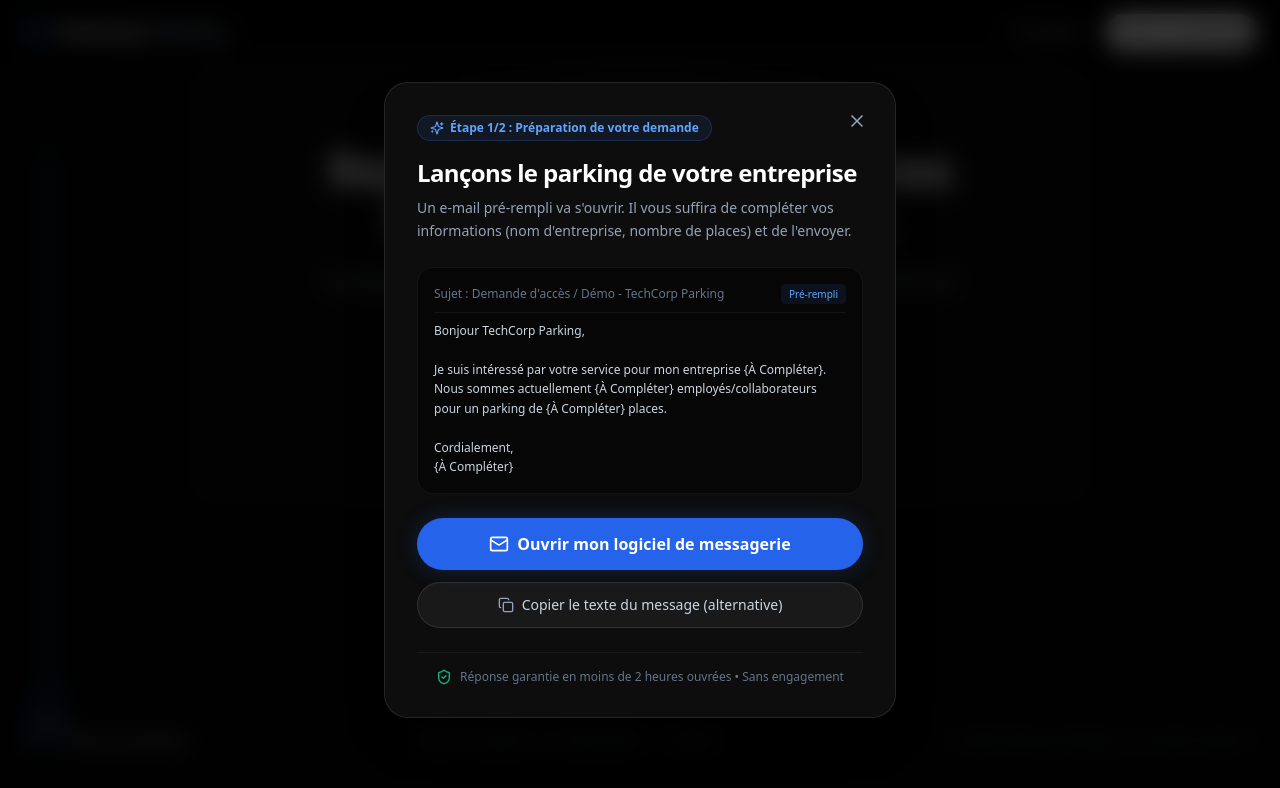
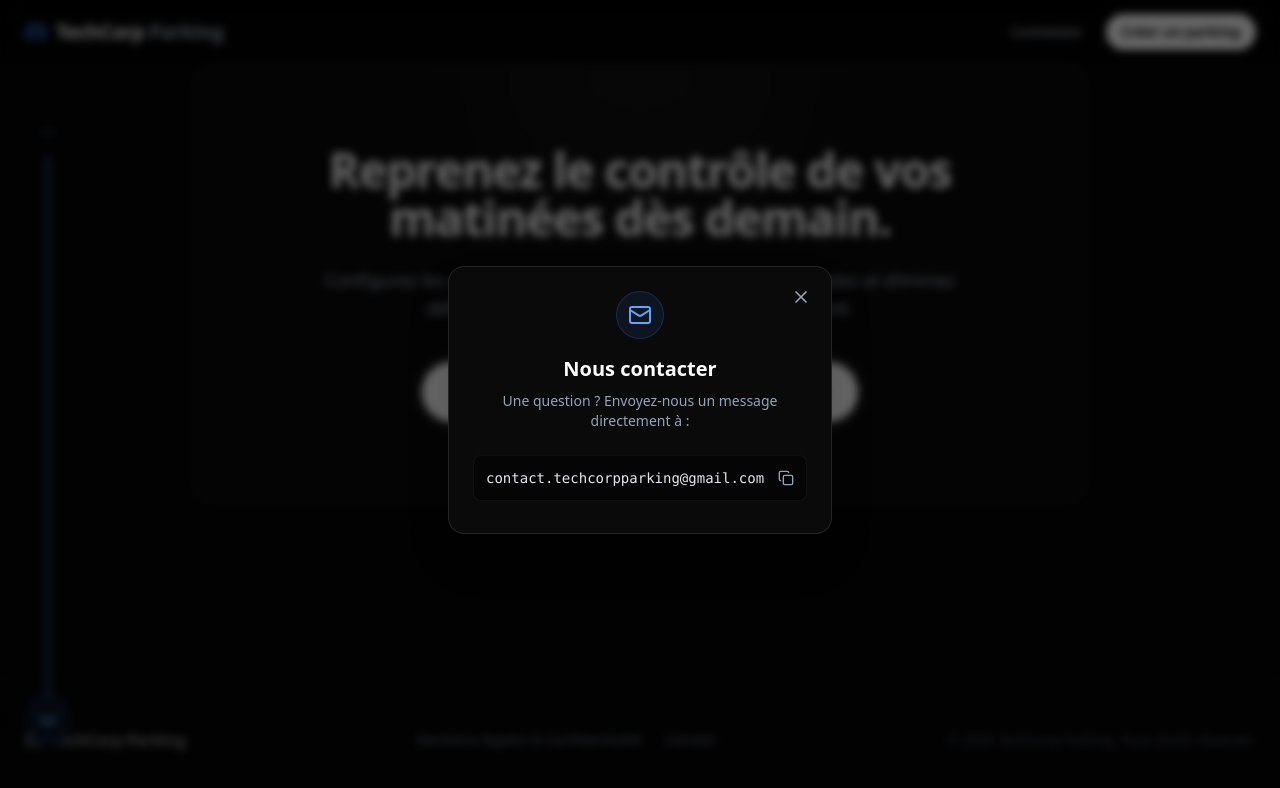
Before and after one commit to robinird/parking-application-multi-entreprises-LP, a Next.js app: page / in a window 1280 px wide. Both pictures are taken after a click on the button "Contact". Shown: the part 4205-4993 px from the top of the page. Built offline with nearby package versions, Linux system fonts and the light colour scheme.

Commit message:
Update ContactModal.tsx

```diff
--- a/components/ContactModal.tsx
+++ b/components/ContactModal.tsx
@@ -2,41 +2,24 @@
 
 import React, { useState } from "react";
 import { motion, AnimatePresence } from "framer-motion";
-import { X, Mail, Copy, Check, Sparkles, ShieldCheck } from "lucide-react";
+import { X, Mail, Copy, Check } from "lucide-react";
 
 interface ContactModalProps {
   isOpen: boolean;
   onClose: () => void;
 }
 
-const EMAIL_RECIPIENT = "contact@techcorpparking.com";
-const EMAIL_SUBJECT = "Demande d'accès / Démo - TechCorp Parking";
-const EMAIL_BODY_TEMPLATE = `Bonjour TechCorp Parking,
-
-Je suis intéressé par votre service pour mon entreprise {À Compléter}.
-Nous sommes actuellement {À Compléter} employés/collaborateurs pour un parking de {À Compléter} places.
-
-Cordialement,
-{À Compléter}`;
-
 export default function ContactModal({ isOpen, onClose }: ContactModalProps) {
   const [copied, setCopied] = useState(false);
-
-  const mailtoUrl = `mailto:${EMAIL_RECIPIENT}?subject=${encodeURIComponent(
-    EMAIL_SUBJECT
-  )}&body=${encodeURIComponent(EMAIL_BODY_TEMPLATE)}`;
-
-  const handleOpenMail = () => {
-    window.location.href = mailtoUrl;
-  };
+  const email = "contact.techcorpparking@gmail.com";
 
   const handleCopyText = async () => {
     try {
-      await navigator.clipboard.writeText(EMAIL_BODY_TEMPLATE);
+      await navigator.clipboard.writeText(email);
       setCopied(true);
       setTimeout(() => setCopied(false), 2500);
     } catch (err) {
-      console.error("Erreur lors de la copie du texte :", err);
+      console.error("Erreur lors de la copie :", err);
     }
   };
 
@@ -44,89 +27,43 @@ export default function ContactModal({ isOpen, onClose }: ContactModalProps) {
     <AnimatePresence>
       {isOpen && (
         <div className="fixed inset-0 z-50 flex items-center justify-center p-4">
-          {/* Backdrop avec flou glassmorphism */}
           <motion.div
             initial={{ opacity: 0 }}
             animate={{ opacity: 1 }}
             exit={{ opacity: 0 }}
             onClick={onClose}
-            className="absolute inset-0 bg-black/75 backdrop-blur-md"
+            className="absolute inset-0 bg-black/60 backdrop-blur-sm"
           />
-
-          {/* Fenêtre Modale */}
           <motion.div
-            initial={{ opacity: 0, scale: 0.95, y: 15 }}
+            initial={{ opacity: 0, scale: 0.95, y: 10 }}
             animate={{ opacity: 1, scale: 1, y: 0 }}
-            exit={{ opacity: 0, scale: 0.95, y: 15 }}
-            transition={{ type: "spring", duration: 0.4, bounce: 0 }}
-            className="relative w-full max-w-lg overflow-hidden rounded-3xl border border-white/10 bg-[#0D0D0D] p-6 md:p-8 shadow-2xl z-10"
+            exit={{ opacity: 0, scale: 0.95, y: 10 }}
+            className="relative w-full max-w-sm rounded-2xl border border-white/10 bg-[#0A0A0A] p-6 shadow-2xl z-10 text-center"
           >
-            {/* Bouton Fermer */}
             <button
               onClick={onClose}
-              className="absolute right-5 top-5 p-2 rounded-full text-slate-400 hover:text-white hover:bg-white/5 transition-colors"
-              aria-label="Fermer la fenêtre"
+              className="absolute right-4 top-4 p-1 rounded-full text-slate-400 hover:text-white transition-colors"
             >
               <X className="w-5 h-5" />
             </button>
-
-            {/* Badge de progression CRO */}
-            <div className="inline-flex items-center gap-1.5 px-3 py-1 rounded-full bg-blue-500/10 border border-blue-500/20 text-blue-400 text-xs font-semibold mb-4">
-              <Sparkles className="w-3.5 h-3.5" />
-              <span>Étape 1/2 : Préparation de votre demande</span>
+            <div className="w-12 h-12 bg-blue-500/10 rounded-full flex items-center justify-center mx-auto mb-4 border border-blue-500/20">
+              <Mail className="w-6 h-6 text-blue-400" />
             </div>
-
-            <h3 className="text-2xl font-bold text-white mb-2 tracking-tight">
-              Lançons le parking de votre entreprise
-            </h3>
-            <p className="text-sm text-slate-400 mb-6 leading-relaxed">
-              Un e-mail pré-rempli va s'ouvrir. Il vous suffira de compléter vos informations (nom d'entreprise, nombre de places) et de l'envoyer.
+            <h3 className="text-xl font-bold text-white mb-2">Nous contacter</h3>
+            <p className="text-sm text-slate-400 mb-6">
+              Une question ? Envoyez-nous un message directement à :
             </p>
-
-            {/* Aperçu du modèle de e-mail */}
-            <div className="mb-6 rounded-2xl border border-white/5 bg-black/50 p-4 text-xs font-mono text-slate-300 leading-relaxed relative group">
-              <div className="text-slate-500 mb-2 font-sans font-medium border-b border-white/5 pb-2 flex justify-between items-center">
-                <span>Sujet : {EMAIL_SUBJECT}</span>
-                <span className="text-[10px] text-blue-400 bg-blue-500/10 px-2 py-0.5 rounded">Pré-rempli</span>
-              </div>
-              <pre className="whitespace-pre-wrap font-sans text-slate-300">
-                {EMAIL_BODY_TEMPLATE}
-              </pre>
-            </div>
-
-            {/* Boutons d'action principaux */}
-            <div className="flex flex-col gap-3">
-              <button
-                onClick={handleOpenMail}
-                className="w-full bg-blue-600 hover:bg-blue-500 text-white py-3.5 px-6 rounded-full font-bold transition-all shadow-[0_0_25px_-5px_rgba(37,99,235,0.4)] flex items-center justify-center gap-2 group"
-              >
-                <Mail className="w-5 h-5 transition-transform group-hover:scale-110" />
-                Ouvrir mon logiciel de messagerie
-              </button>
-
+            <div className="bg-black/50 border border-white/5 rounded-lg p-3 flex items-center justify-between mb-2">
+              <span className="text-slate-200 font-mono text-sm">{email}</span>
               <button
                 onClick={handleCopyText}
-                className="w-full bg-white/5 hover:bg-white/10 text-slate-300 border border-white/10 py-3 px-6 rounded-full text-sm font-medium transition-all flex items-center justify-center gap-2"
+                className="text-slate-400 hover:text-white transition-colors"
+                title="Copier l'email"
               >
-                {copied ? (
-                  <>
-                    <Check className="w-4 h-4 text-emerald-400" />
-                    <span className="text-emerald-400 font-semibold">Texte copié dans le presse-papier !</span>
-                  </>
-                ) : (
-                  <>
-                    <Copy className="w-4 h-4 text-slate-400" />
-                    Copier le texte du message (alternative)
-                  </>
-                )}
+                {copied ? <Check className="w-4 h-4 text-emerald-400" /> : <Copy className="w-4 h-4" />}
               </button>
             </div>
-
-            {/* Réassurance de bas de modale */}
-            <div className="mt-6 pt-4 border-t border-white/5 flex items-center justify-center gap-2 text-xs text-slate-500">
-              <ShieldCheck className="w-4 h-4 text-emerald-500" />
-              <span>Réponse garantie en moins de 2 heures ouvrées • Sans engagement</span>
-            </div>
+            {copied && <p className="text-xs text-emerald-400">Email copié !</p>}
           </motion.div>
         </div>
       )}
```
